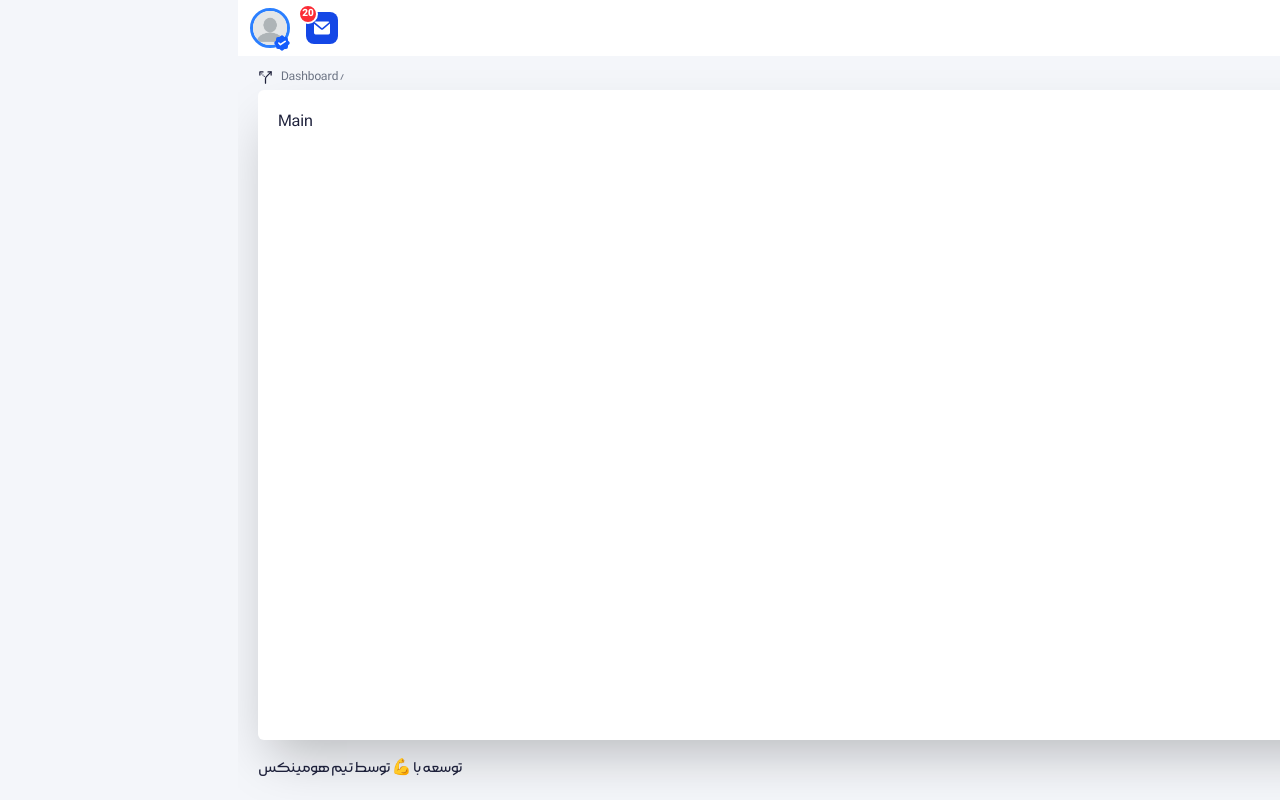
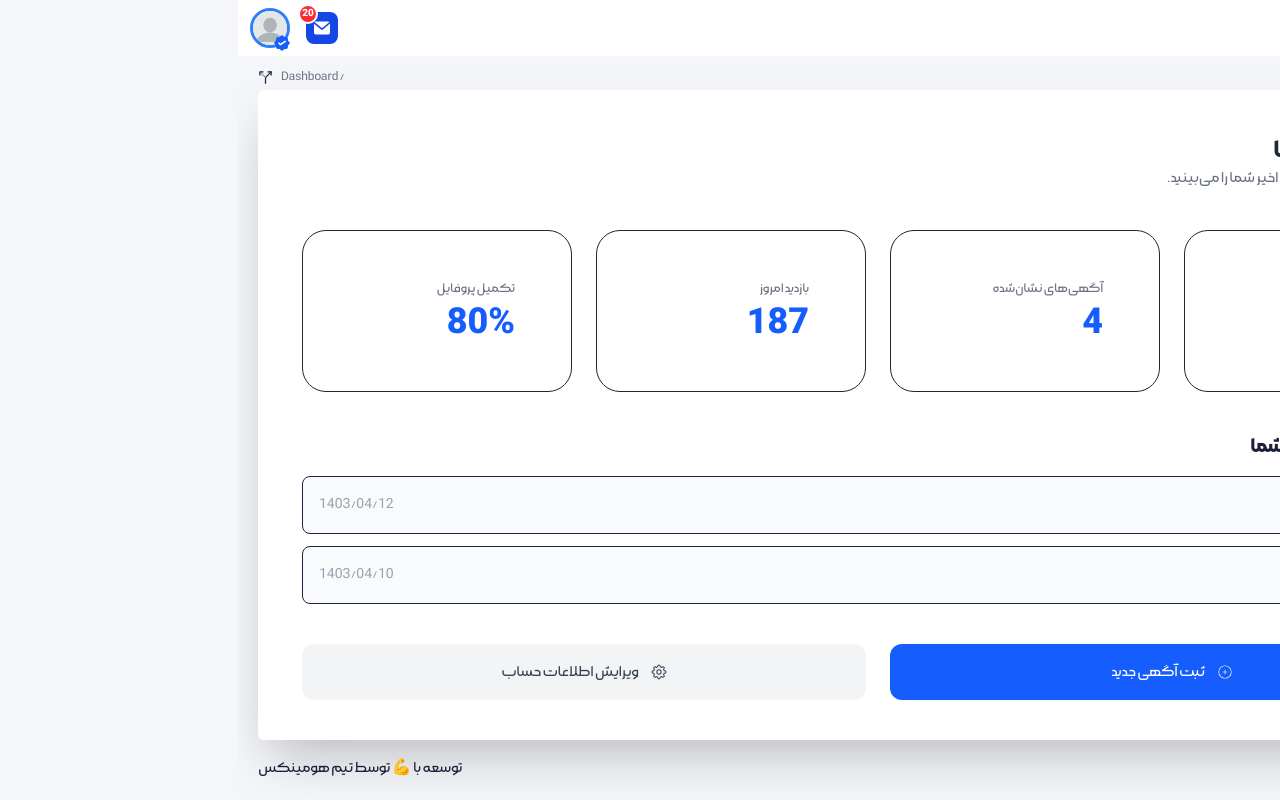
Before and after one commit to kosarIrji/hominex-dash, a Next.js app: page / in a window 1280 px wide. Built offline with nearby package versions, Linux system fonts and the light colour scheme.

Commit message:
UI inhanced

```diff
--- /dev/null
+++ b/blocks/Components/SpotlightCard/SpotlightCard.tsx
@@ -0,0 +1,74 @@
+/*
+	Installed from https://reactbits.dev/ts/tailwind/
+*/
+
+import React, { useRef, useState } from "react";
+
+interface Position {
+  x: number;
+  y: number;
+}
+
+interface SpotlightCardProps extends React.PropsWithChildren {
+  className?: string;
+  spotlightColor?: `rgba(${number}, ${number}, ${number}, ${number})`;
+}
+
+const SpotlightCard: React.FC<SpotlightCardProps> = ({
+  children,
+  className = "",
+  spotlightColor = "rgba(255, 255, 255, 0.25)",
+}) => {
+  const divRef = useRef<HTMLDivElement>(null);
+  const [isFocused, setIsFocused] = useState<boolean>(false);
+  const [position, setPosition] = useState<Position>({ x: 0, y: 0 });
+  const [opacity, setOpacity] = useState<number>(0);
+
+  const handleMouseMove: React.MouseEventHandler<HTMLDivElement> = (e) => {
+    if (!divRef.current || isFocused) return;
+
+    const rect = divRef.current.getBoundingClientRect();
+    setPosition({ x: e.clientX - rect.left, y: e.clientY - rect.top });
+  };
+
+  const handleFocus = () => {
+    setIsFocused(true);
+    setOpacity(0.6);
+  };
+
+  const handleBlur = () => {
+    setIsFocused(false);
+    setOpacity(0);
+  };
+
+  const handleMouseEnter = () => {
+    setOpacity(0.6);
+  };
+
+  const handleMouseLeave = () => {
+    setOpacity(0);
+  };
+
+  return (
+    <div
+      ref={divRef}
+      onMouseMove={handleMouseMove}
+      onFocus={handleFocus}
+      onBlur={handleBlur}
+      onMouseEnter={handleMouseEnter}
+      onMouseLeave={handleMouseLeave}
+      className={`relative rounded-3xl border border-neutral-800 bg-neutral-900 overflow-hidden p-8 ${className}`}
+    >
+      <div
+        className="pointer-events-none absolute inset-0 opacity-0 transition-opacity duration-500 ease-in-out"
+        style={{
+          opacity,
+          background: `radial-gradient(circle at ${position.x}px ${position.y}px, ${spotlightColor}, transparent 80%)`,
+        }}
+      />
+      {children}
+    </div>
+  );
+};
+
+export default SpotlightCard;
--- a/src/components/UI/Form.tsx
+++ b/src/components/UI/Form.tsx
@@ -1,7 +1,9 @@
 "use client";
-
 import { useState } from "react";
 import MapComponent from "./map";
+import axios from "axios";
+import Image from "next/image";
+import { alt } from "joi";
 
 interface FormData {
   propertyType:
@@ -140,7 +142,7 @@ export default function SubmitPropertyPage() {
     { value: "central_vacuum", label: "جارو مرکزی" },
     { value: "bms", label: "BMS" },
   ];
-  // const { values } = useSelector(selectAuth);
+
   const [formData, setFormData] = useState<FormData>({
     propertyType: "residential",
     adTitle: "",
@@ -219,7 +221,6 @@ export default function SubmitPropertyPage() {
 
   return (
     <div className="max-w-4xl mx-auto p-6 bg-white rounded-lg font-morabba">
-      <h1 className="text-2xl font-bold mb-6 text-center">فرم ثبت آگهی ملک</h1>
       <form onSubmit={handleSubmit} className="space-y-6">
         {/* Property Type */}
         <div className="grid grid-cols-1 sm:grid-cols-2 gap-4">
--- a/src/components/UI/Socials.tsx
+++ b/src/components/UI/Socials.tsx
@@ -6,7 +6,7 @@ import Link from "next/link";
 
 export default function Socials() {
   return (
-    <div className="flex flex-row-reverse sm:justify-between sm:px-5 mb-5 justify-center items-center w-full">
+    <div className="flex flex-row-reverse sm:justify-between sm:px-5 mb-5  justify-center items-center w-full">
       <span className="shadow-2xl shadow-black hidden sm:block">
         توسعه با 💪 توسط تیم هومینکس
       </span>
--- a/src/components/paths/Account.tsx
+++ b/src/components/paths/Account.tsx
@@ -1,14 +1,28 @@
 import React from "react";
 import { RiAccountCircleLine } from "react-icons/ri";
 import AccountInfo from "../UI/AccountInfo";
+import Image from "next/image";
+import { RiEditBoxLine } from "react-icons/ri";
 
 export default function Account() {
   return (
     <div dir="rtl" className="m-3">
+      <div className="relative bg-[url('/assets/img/propertyBG.jpg')] bg-cover w-full h-[10rem] rounded-xl mb-10">
+        <div className="absolute w-fit h-fit left-10 bottom-[-2rem] flex justify-center items-center overflow-hidden">
+          <RiEditBoxLine className="absolute w-full h-full p-10 text-white bg-black/30 rounded-full cursor-pointer" />
+          <Image
+            src={"/assets/img/profile.png"}
+            width={100}
+            height={100}
+            alt="profile picture"
+            className="  rounded-full border-4 border-blue-600"
+          />
+        </div>
+      </div>
       <div className="flex flex-row items-center justify-between">
         <span className="font-bold text-xl text-gray-600 flex flex-row-reverse justify-center items-center">
           حساب کاربری
-          <RiAccountCircleLine className="w-5 h-5 mx-2" />
+          <RiAccountCircleLine className="w-7 h-7 mx-2" />
         </span>
       </div>
       <AccountInfo />
--- a/src/components/paths/Liked.tsx
+++ b/src/components/paths/Liked.tsx
@@ -123,7 +123,7 @@ export default function Liked() {
     <div dir="rtl" className="m-3">
       <div className="flex flex-row items-center justify-between">
         <span className="font-bold text-xl text-gray-600 flex flex-row-reverse justify-center items-center">
-          آگهی مورد علاقه <BiLike className="w-5 h-5 mx-2" />
+          آگهی مورد علاقه <BiLike className="w-7 h-7 mx-2" />
         </span>
       </div>
       <LikedProperty
--- a/src/components/paths/Main.tsx
+++ b/src/components/paths/Main.tsx
@@ -1,5 +1,83 @@
+"use client";
 import React from "react";
+import Link from "next/link";
+import { CiCirclePlus } from "react-icons/ci";
+import { GoGear } from "react-icons/go";
+import { LuCalendarClock } from "react-icons/lu";
+import { MdOutlineWavingHand } from "react-icons/md";
+import SpotlightCard from "../../../blocks/Components/SpotlightCard/SpotlightCard";
 
 export default function Main() {
-  return <div>Main</div>;
+  const stats = [
+    { label: "آگهی‌های من", value: 12, href: "/ads" },
+    { label: "آگهی‌های نشان‌شده", value: 4, href: "/liked" },
+    { label: "بازدید امروز", value: 187, href: "/ads" },
+    { label: "تکمیل پروفایل", value: "80%", href: "/profile" },
+  ];
+
+  const recentAds = [
+    { title: "آپارتمان 80 متری نوساز", date: "1403/04/12" },
+    { title: "زمین 200 متری در لواسان", date: "1403/04/10" },
+  ];
+
+  return (
+    <div className="max-w-7xl mx-auto p-6 space-y-10" dir="rtl">
+      <div>
+        <h1 className="text-2xl font-bold text-gray-800 flex flex-row gap-3">
+          <MdOutlineWavingHand className="w-7 h-7" /> خوش آمدید رضا
+        </h1>
+        <p className="text-gray-500">
+          در اینجا خلاصه‌ای از فعالیت‌های اخیر شما را می‌بینید.
+        </p>
+      </div>
+
+      {/* Quick Stats */}
+      <div className="grid grid-cols-1 sm:grid-cols-2 lg:grid-cols-4 gap-6">
+        {stats.map((stat, i) => (
+          <SpotlightCard
+            key={i}
+            className="custom-spotlight-card bg-white"
+            spotlightColor="rgba(0, 229, 255, 0.5)">
+            <Link
+              href={stat.href}
+              className="block relative rounded-xl px-6 py-4 transition">
+              <h2 className="text-sm text-gray-500 mb-1">{stat.label}</h2>
+              <p className="text-4xl font-bold text-blue-600">{stat.value}</p>
+            </Link>
+          </SpotlightCard>
+        ))}
+      </div>
+
+      {/* Recent Ads */}
+      <div>
+        <h3 className="text-xl font-semibold mb-4 flex flex-row items-center gap-3">
+          <LuCalendarClock className="w-7 h-7" /> آگهی‌های اخیر شما
+        </h3>
+        <ul className="space-y-3">
+          {recentAds.map((ad, i) => (
+            <li
+              key={i}
+              className="bg-gray-50 border rounded-lg p-4 flex justify-between items-center">
+              <span className="text-gray-700 font-medium">{ad.title}</span>
+              <span className="text-gray-400 text-sm">{ad.date}</span>
+            </li>
+          ))}
+        </ul>
+      </div>
+
+      {/* Quick Actions */}
+      <div className="grid grid-cols-1 md:grid-cols-2 gap-6">
+        <Link
+          href="/ads/new"
+          className="bg-blue-600 text-white py-4 px-6 rounded-xl text-center hover:bg-blue-700 transition flex flex-row justify-center items-center gap-3">
+          <CiCirclePlus /> ثبت آگهی جدید
+        </Link>
+        <Link
+          href="/profile"
+          className="bg-gray-100 text-gray-700 py-4 px-6 rounded-xl text-center hover:bg-gray-200 transition flex flex-row justify-center items-center gap-3">
+          <GoGear /> ویرایش اطلاعات حساب
+        </Link>
+      </div>
+    </div>
+  );
 }
--- a/src/components/paths/Management.tsx
+++ b/src/components/paths/Management.tsx
@@ -2,12 +2,17 @@
 import React from "react";
 import Form from "../UI/Form";
 import { useState } from "react";
+import { FaRegListAlt } from "react-icons/fa";
+
 export default function Management() {
   const [mapSelection, setMapSelection] = useState<string[]>([]);
 
   const vals = [mapSelection, setMapSelection];
   return (
     <div dir="rtl" className="m-3">
+      <span className="text-xl font-bold text-gray-600 mb-6 flex flex-row-reverse w-full items-center justify-end">
+        فرم ثبت آگهی ملک <FaRegListAlt className="w-7 h-7 mx-2" />
+      </span>
       <div className="flex flex-row items-center justify-between">
         <Form />
       </div>
--- a/src/components/paths/Tickets.tsx
+++ b/src/components/paths/Tickets.tsx
@@ -13,7 +13,7 @@ export default function Tickets() {
     <div dir="rtl">
       <div className="flex flex-row items-center justify-between">
         <span className="font-bold text-xl text-gray-600 flex flex-row-reverse justify-center items-center">
-          تیکت ها <LuTickets className="w-5 h-5 mx-2" />
+          تیکت ها <LuTickets className="w-7 h-7 mx-2" />
         </span>
         <button
           type="button"
```
Also changed, not shown: 1 other file (tests, documents, lock files or other folders).
